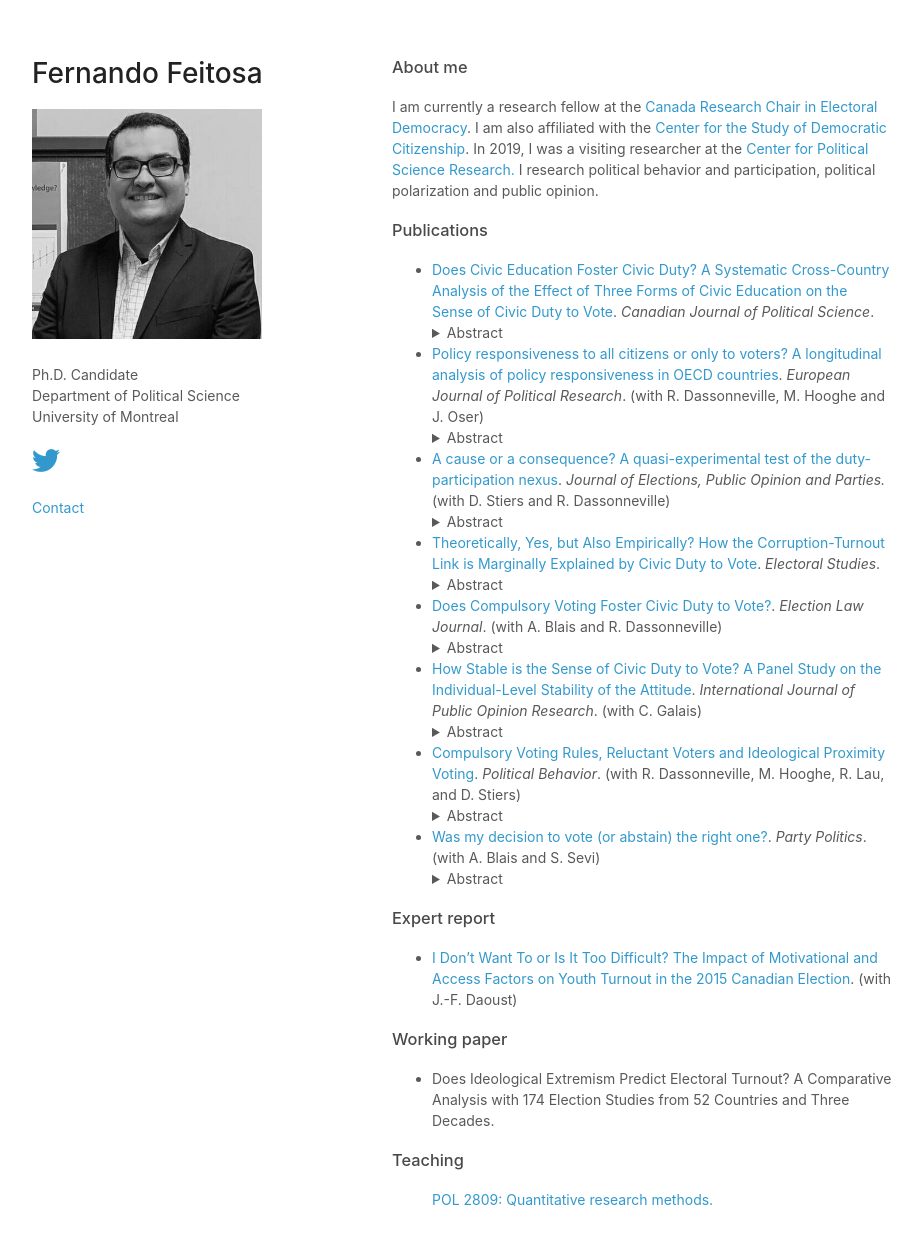
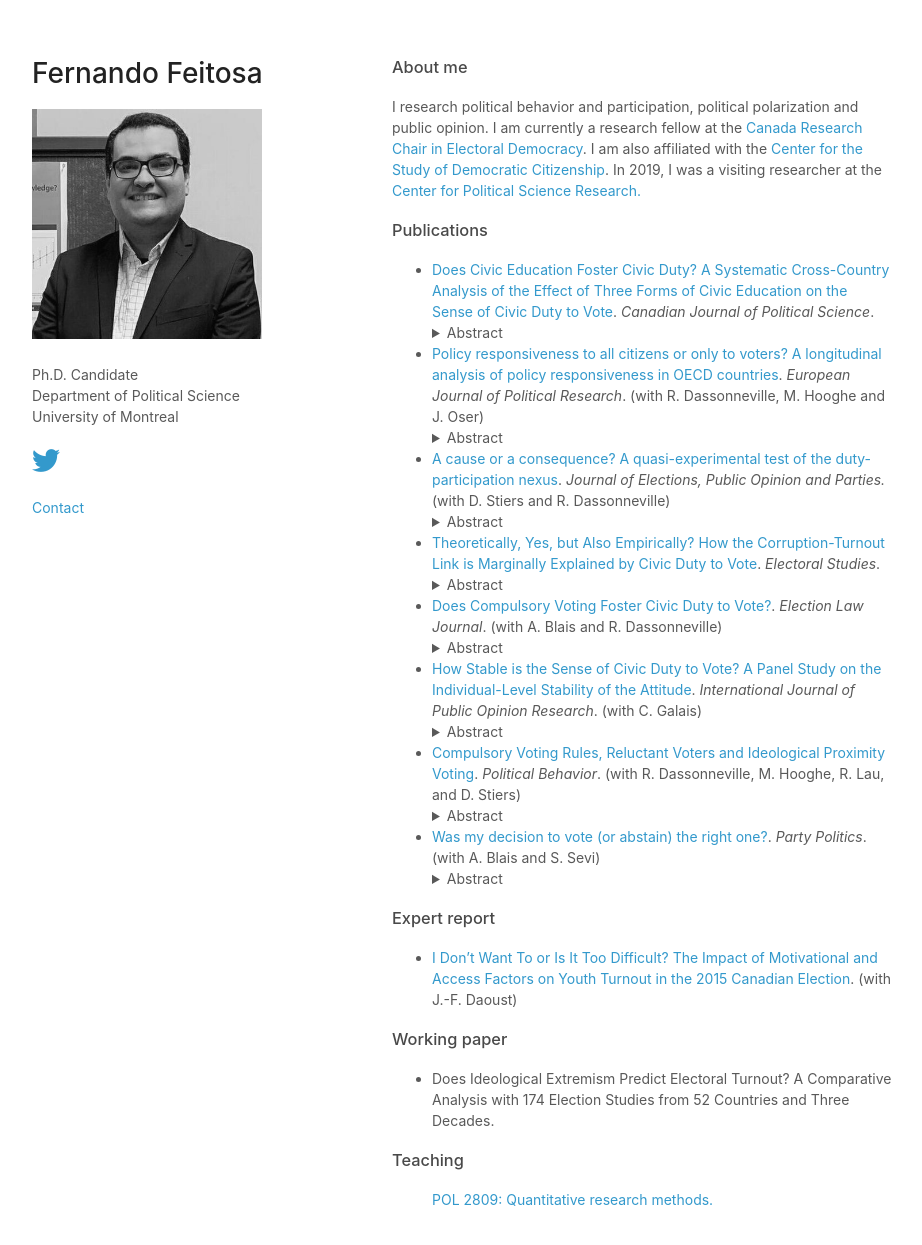
Before and after one commit to ferfeitosa/ferfeitosa.github.io, a Jekyll site: the page index.html, which Jekyll copies as it is, in a window 1280 px wide and 1280 px high. Shown: the top 1245 px of the window, without its empty margins (178-1100 px from the left). Built offline with Jekyll 4.4.1, drawn with Linux system fonts in a browser that asks for light colours; nearby versions of some CDN libraries; library files that are not in the unit come from our copies.

```diff
--- a/index.html
+++ b/index.html
@@ -54,10 +54,9 @@
           <h3>About me</h3>
         </div>
         <p>
-<p>  I am currently a research fellow at the <a href="https://www.chairedemocratie.com" rel="noopener noreferrer" target="_blank">Canada Research Chair in Electoral Democracy</a>.
+<p> I research political behavior and participation, political polarization and public opinion. I am currently a research fellow at the <a href="https://www.chairedemocratie.com" rel="noopener noreferrer" target="_blank">Canada Research Chair in Electoral Democracy</a>.
   I am also affiliated with the <a href="https://csdc-cecd.ca" rel="noopener noreferrer" target="_blank">Center for the Study of Democratic Citizenship</a>.
-  In 2019, I was a visiting researcher at the <a href="https://soc.kuleuven.be/centre-for-political-research" rel="noopener noreferrer" target="_blank">Center for Political Science Research.</a>
-   I research political behavior and participation, political polarization and public opinion. </p>
+  In 2019, I was a visiting researcher at the <a href="https://soc.kuleuven.be/centre-for-political-research" rel="noopener noreferrer" target="_blank">Center for Political Science Research.</a> </p>
 
 
     <div align="left">
```
